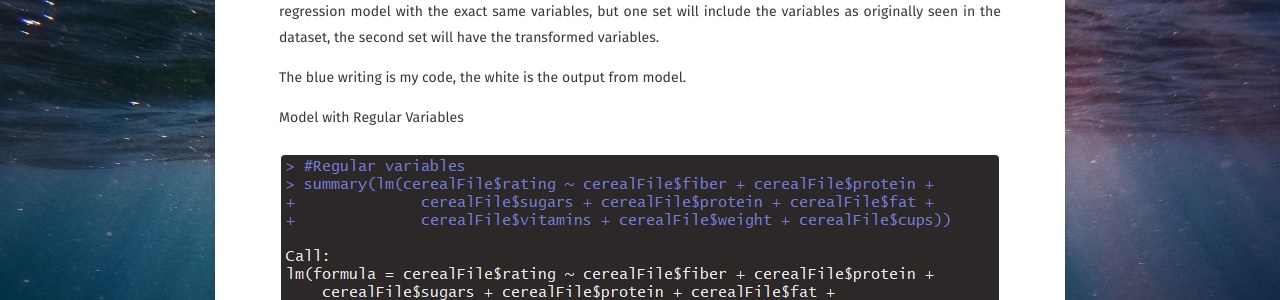
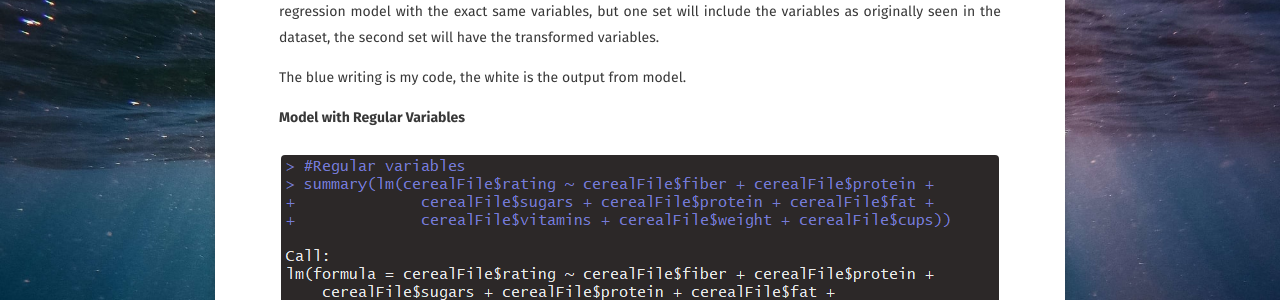
Before and after one commit to sarahschirduan/sarahschirduan.github.io, a Jekyll site: the page built from _posts/2019-06-09-cereal.md, in a window 1280 px wide. Shown: the part 6002-6302 px from the top of the page. Built offline with Jekyll 4.4.1, drawn with Linux system fonts in a browser that asks for light colours; some web fonts are replaced.

```diff
--- a/_posts/2019-06-09-cereal.md
+++ b/_posts/2019-06-09-cereal.md
@@ -129,7 +129,7 @@ Earlier in the analysis we transformed some of the variables from numeric to cat
 
 The blue writing is my code, the white is the output from model.
 
-Model with Regular Variables
+<b>Model with Regular Variables
 <figure>
 <a href="/assets/img/cereal10.png"><img src="/assets/img/cereal10.png"></a>
 </figure>
@@ -146,7 +146,7 @@ Before we do that, I want to explain something about the transformed variables.
 
 The Adjusted R-Square increased from 90% in prior model to 94% in this model, so we know our factor variables are better predictors than leaving them as numeric variables. Additionally, the weight & cup variables in both models did not pass the t-test. The general rule is it should be < 0.05 (you can see the t value in the Pr (>t) column. The other variables pass the test so we will leave them.
 
-Model with Transformed Variables
+#### Model with Transformed Variables
 <figure>
 <a href="/assets/img/cereal12.png"><img src="/assets/img/cereal12.png"></a>
 </figure>
@@ -160,7 +160,7 @@ Model with Transformed Variables, excluding those that did not pass T Test
 
 Let’s add in calories & potassium to see how that impacts it. Both variables pass the t test although they are not particularly low t values. Also, the Estimate of the variable impact is quite low, so we know these variables have a lesser impact on the rating variable. Thus, I’ll keep the calories & potassium variables out.
 
-Model with 2 New Variables
+## Model with 2 New Variables
 <figure>
 <a href="/assets/img/cereal14.png"><img src="/assets/img/cereal14.png"></a>
 </figure>
```
